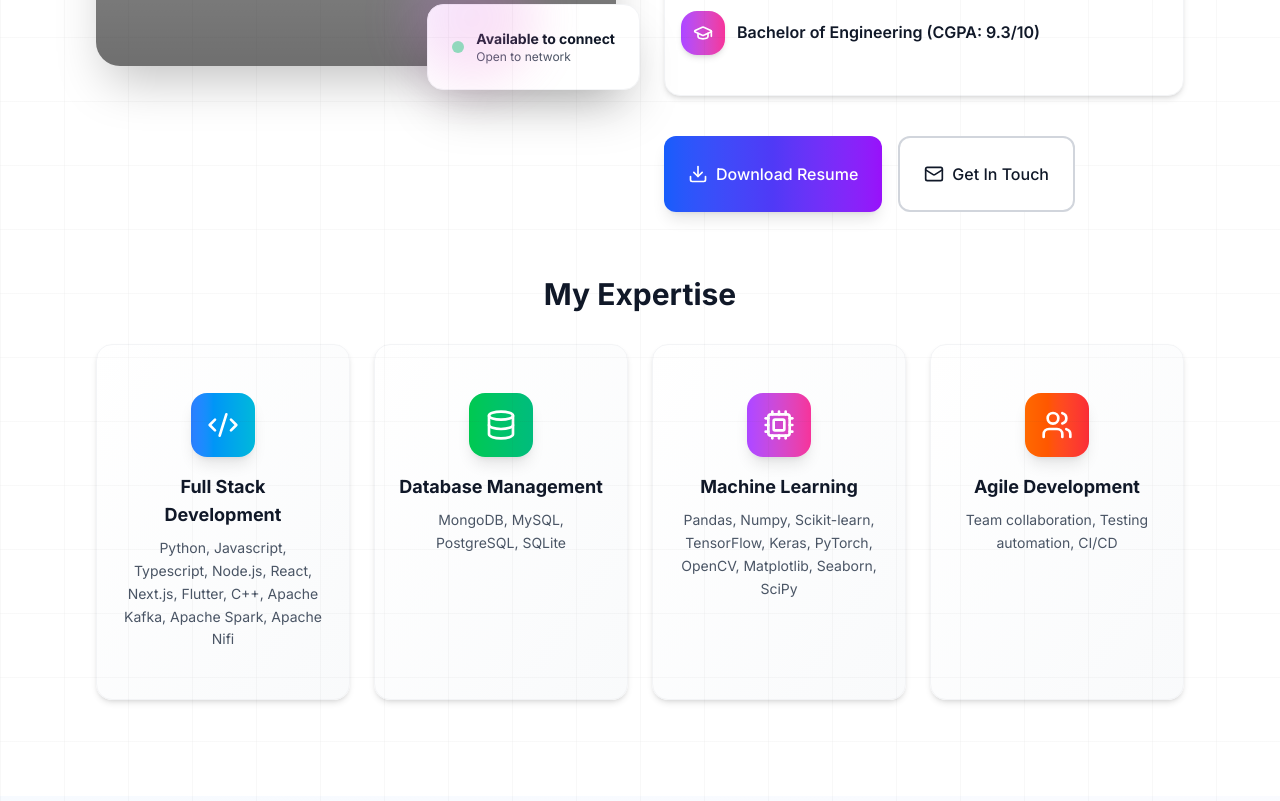
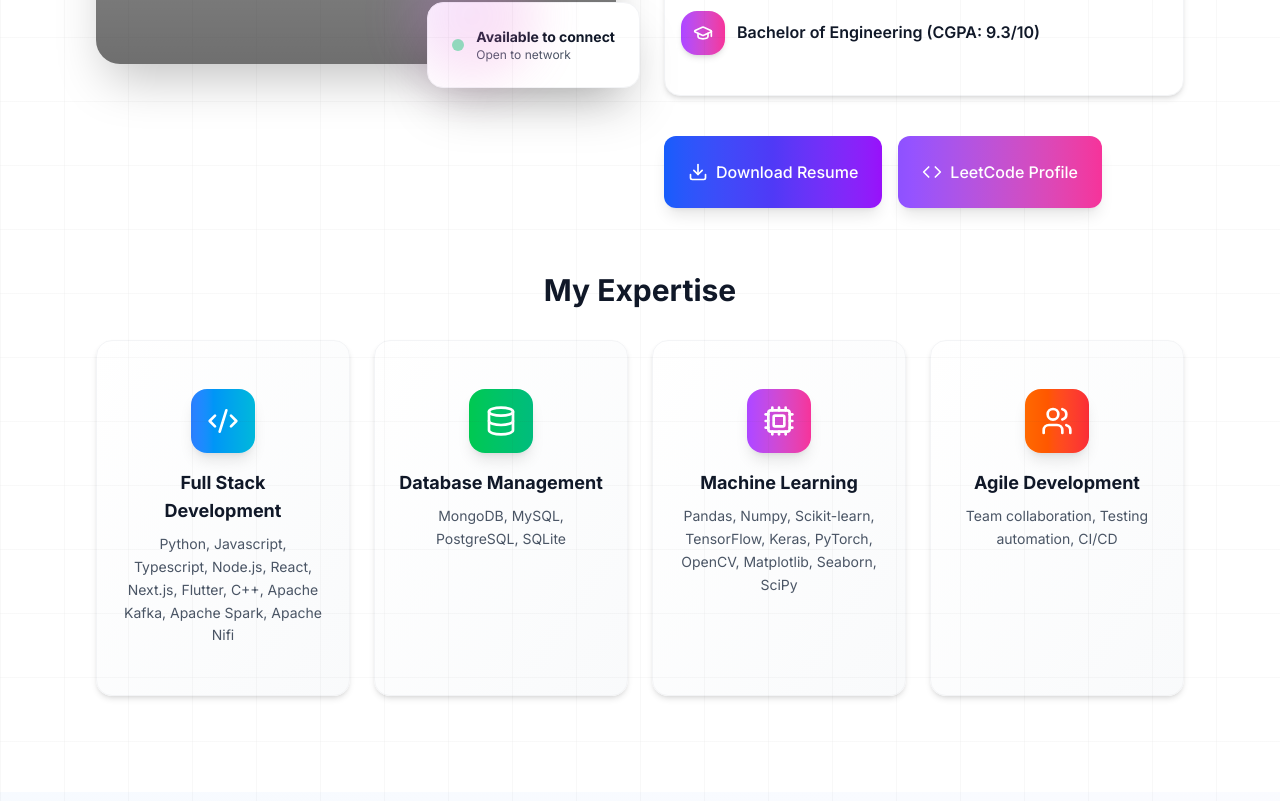
Before and after one commit to saurabhchidrewar/portfolio, a Next.js app: page / in a window 1280 px wide. Shown: the part 1819-2620 px from the top of the page. Built offline with nearby package versions, Linux system fonts and the light colour scheme; grey boxes are pictures that could not be loaded.

Commit message:
Added leetcode profile

```diff
--- a/src/components/AboutSection.tsx
+++ b/src/components/AboutSection.tsx
@@ -12,6 +12,7 @@ import {
     Users,
     Mail,
     Sparkles,
+    Code,
 } from "lucide-react";
 import Image from "next/image";
 import { Card, CardContent } from "@/components/ui/card";
@@ -218,7 +219,7 @@ export default function AboutSection() {
                                 <Download className="w-5 h-5 mr-2" />
                                 Download Resume
                             </motion.button>
-                            <motion.button
+                            {/* <motion.button
                                 type="button"
                                 className="px-6 py-6 text-base border-2 border-gray-300 hover:border-gray-400 bg-white hover:bg-gray-50 text-gray-900 rounded-lg font-medium flex items-center justify-center cursor-pointer transition-all duration-300"
                                 style={{ pointerEvents: "auto" }}
@@ -237,6 +238,25 @@ export default function AboutSection() {
                             >
                                 <Mail className="w-5 h-5 mr-2" />
                                 Get In Touch
+                            </motion.button> */}
+                            <motion.button
+                                type="button"
+                                className="px-6 py-6 text-base bg-gradient-to-r from-violet-500 to-pink-500 hover:from-violet-600 hover:to-pink-600 text-white shadow-lg hover:shadow-xl transition-all duration-300 rounded-lg font-medium flex items-center justify-center cursor-pointer"
+                                style={{ pointerEvents: "auto" }}
+                                onClick={(e) => {
+                                    e.preventDefault();
+                                    e.stopPropagation();
+                                    console.log("LeetCode clicked!");
+                                    window.open(
+                                        "https://leetcode.com/u/saurabh2621/",
+                                        "_blank"
+                                    );
+                                }}
+                                whileHover={{ scale: 1.05 }}
+                                whileTap={{ scale: 0.95 }}
+                            >
+                                <Code className="w-5 h-5 mr-2" />
+                                LeetCode Profile
                             </motion.button>
                         </div>
                     </motion.div>
--- a/src/components/ContactSection.tsx
+++ b/src/components/ContactSection.tsx
@@ -13,6 +13,7 @@ import {
     MessageCircle,
     Clock,
     Sparkles,
+    Code,
 } from "lucide-react";
 import { Card, CardContent } from "@/components/ui/card";
 import { Badge } from "@/components/ui/badge";
@@ -110,6 +111,12 @@ Email: ${formData.email}`
             label: "GitHub",
             url: personal.socialLinks.github,
             color: "hover:text-gray-800",
+        },
+        {
+            icon: Code,
+            label: "LeetCode",
+            url: "https://leetcode.com/u/saurabh2621/",
+            color: "hover:text-orange-500",
         },
         {
             icon: Twitter,
```
